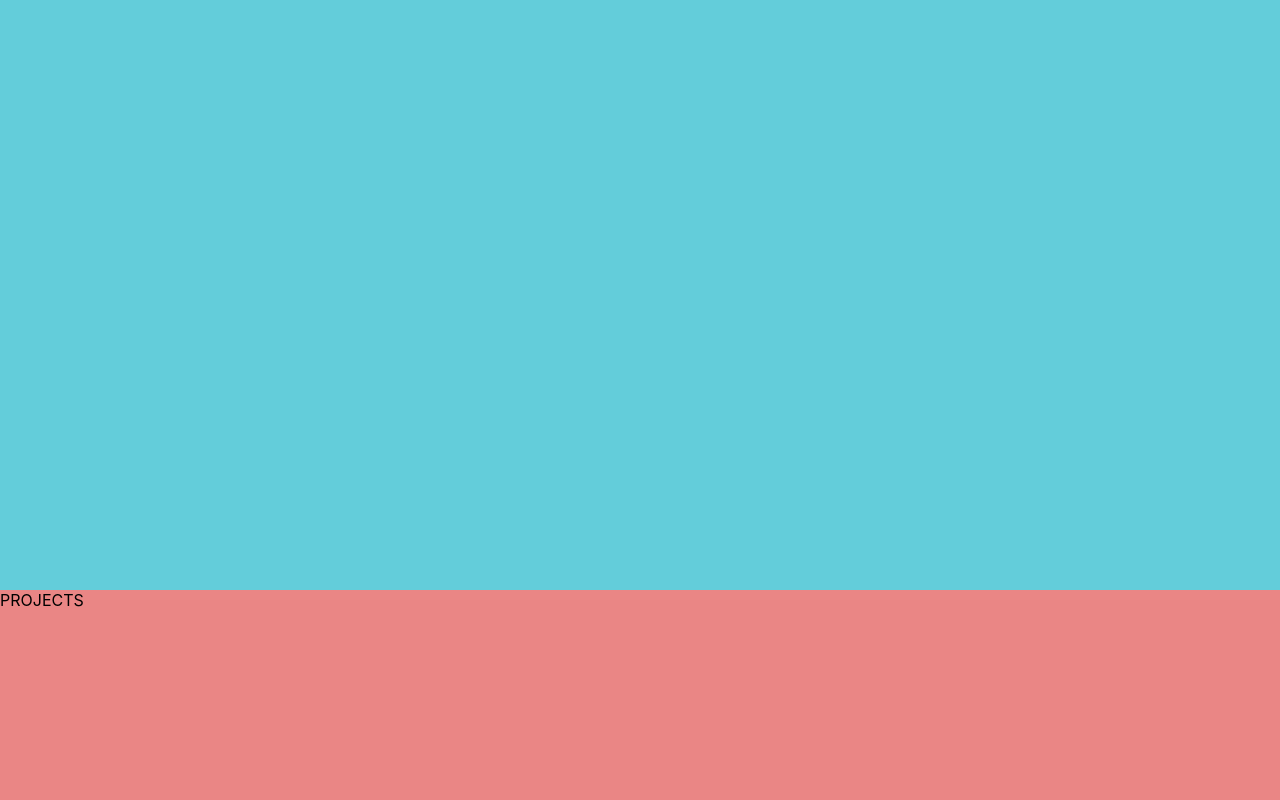
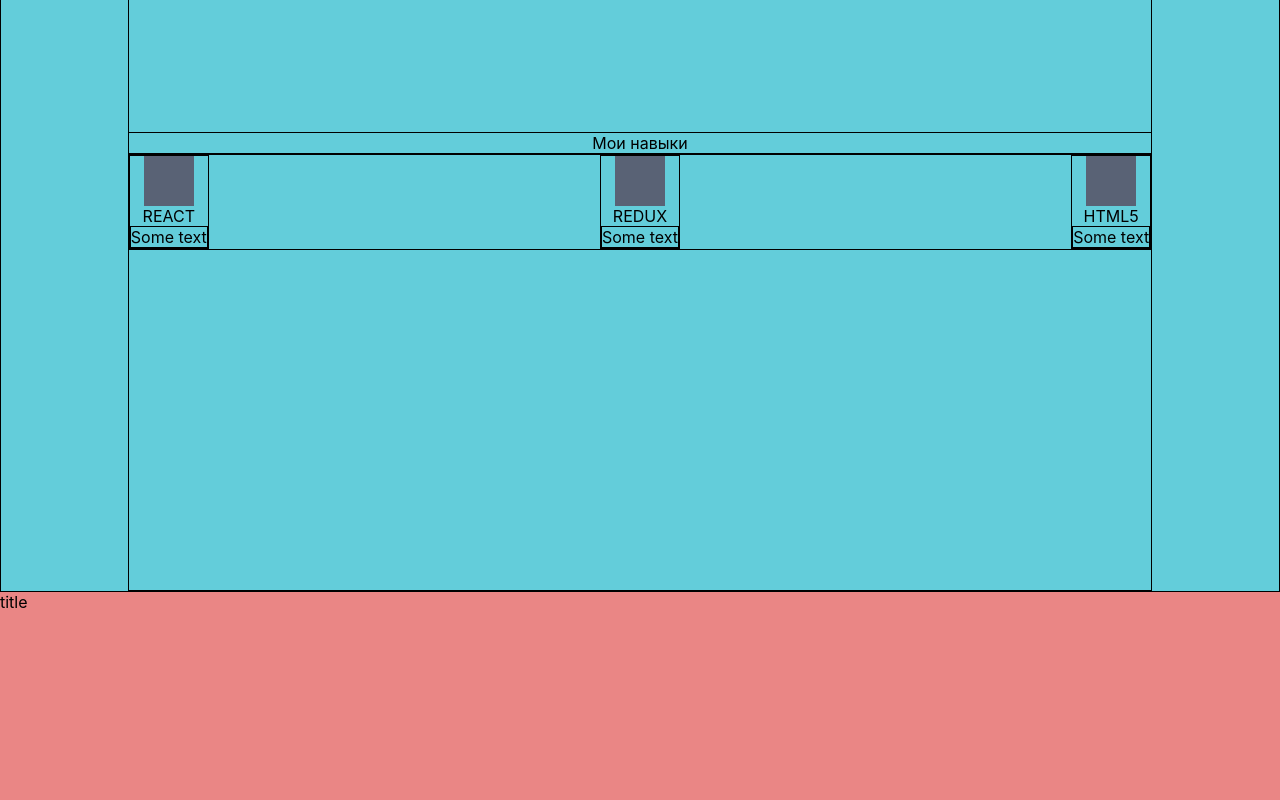
Before and after one commit to alexK150/react-portfolio, a React (Create React App) app: page / in a window 1280 px wide. Shown: the part 1060-1860 px from the top of the page. Built offline with nearby package versions, Linux system fonts and the light colour scheme.

Commit message:
v2 Skills styles

```diff
--- a/src/components/projects/Projects.js
+++ b/src/components/projects/Projects.js
@@ -4,7 +4,14 @@ import s from './Projects.module.css';
 const Projects = (props) => {
     return (
         <div className={s.projects}>
-            PROJECTS
+            <div className="myProjects">
+                <div className="title">
+                    title
+                </div>
+                <div className="projectItems">
+
+                </div>
+            </div>
         </div>
     )
 };
--- /dev/null
+++ b/src/components/skills/Skill.js
@@ -0,0 +1,22 @@
+import React from 'react';
+import s from './Skills.module.css';
+
+const Skill = ({name}) => {
+    return (
+        <div className={s.skill}>
+            <div className={s.logoBox}>
+                <div className={s.logo}>
+                    <img src="" alt=""/>
+                </div>
+                <div className={s.skillName}>
+                    {name}
+                </div>
+            </div>
+            <div className={s.skillDesc}>
+                Some text
+            </div>
+        </div>
+    )
+}
+
+export default Skill;
--- a/src/components/skills/Skills.js
+++ b/src/components/skills/Skills.js
@@ -1,10 +1,20 @@
 import React from 'react';
 import s from './Skills.module.css';
+import Skill from './Skill';
 
 const Skills = (props) => {
     return (
         <div className={s.skills}>
-            SKILLS
+            <div className={s.container}>
+                <div className={s.mySkills}>
+                    Мои навыки
+                </div>
+                <div className={s.skillBoxes}>
+                    <Skill name= 'REACT'/>
+                    <Skill name='REDUX'/>
+                    <Skill name = 'HTML5'/>
+                </div>
+            </div>
         </div>
     )
 };
--- a/src/components/skills/Skills.module.css
+++ b/src/components/skills/Skills.module.css
@@ -1,4 +1,54 @@
 .skills {
     height: 100vh;
     background-color: #63cdda;
+    border: 1px solid;
+    display: flex;
+    justify-content: center;
 }
+
+.container {
+    width: 80%;
+    border: 2px solid;
+    display: flex;
+    flex-direction: column;
+    justify-content: center;
+    align-items: center;
+    border: 1px solid black;
+}
+
+.mySkills {
+    display: flex;
+    justify-content: center;
+    width: 100%;
+    border: 1px solid black;
+}
+
+.skill {
+    border: 1px solid;
+}
+
+.logoBox {
+    display: flex;
+    flex-direction: column;
+    flex: 2;
+    align-items: center;
+}
+
+.logo {
+    height: 50px;
+    width: 50px;
+    background-color: #596275;
+}
+
+.skillDesc {
+    border: 1px solid;
+    flex: 1;
+}
+
+.skillBoxes {
+    display: flex;
+    justify-content: space-between;
+    width: 100%;
+    flex-wrap: wrap;
+    border: 1px solid black;
+}
```
